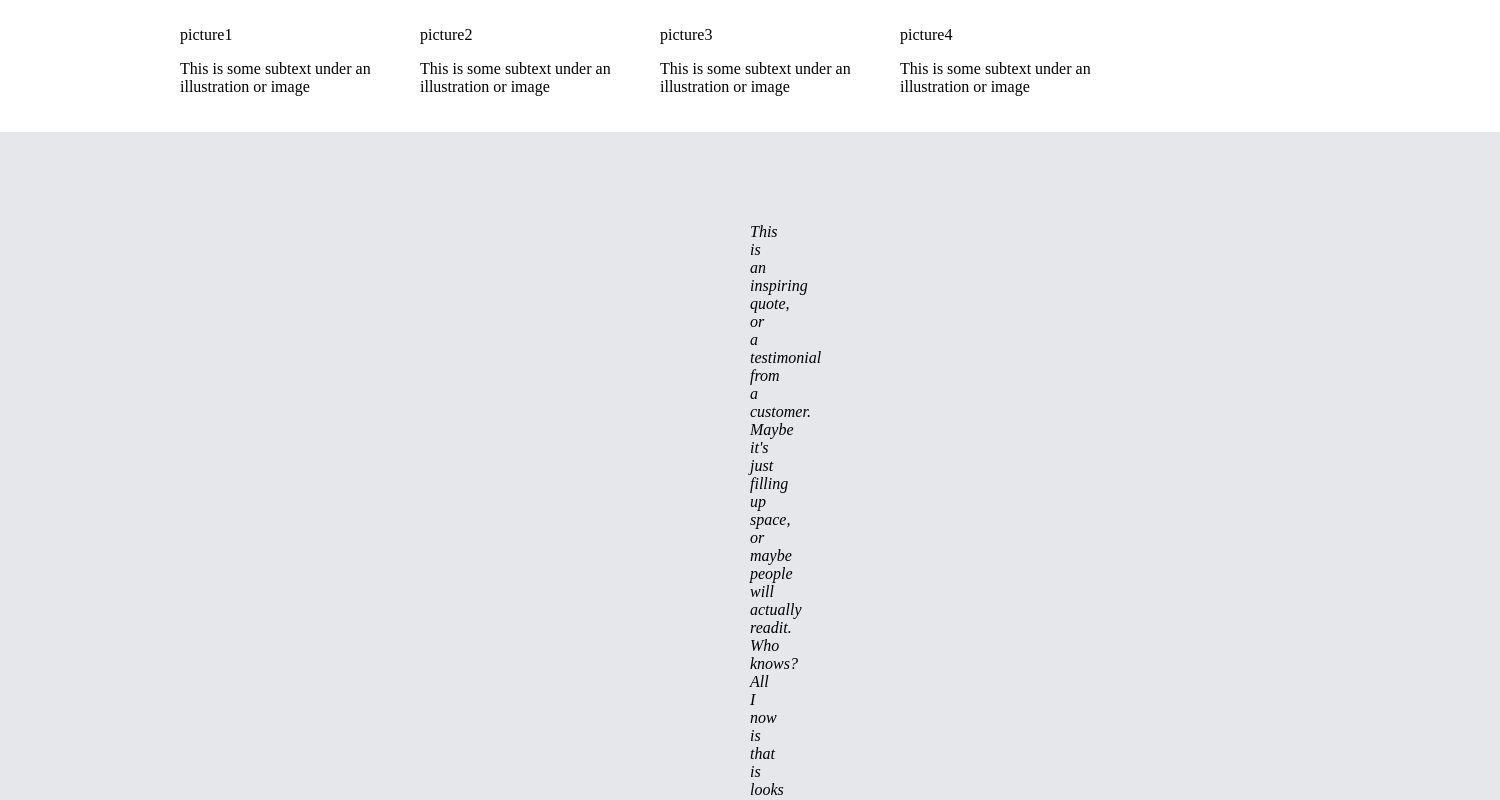
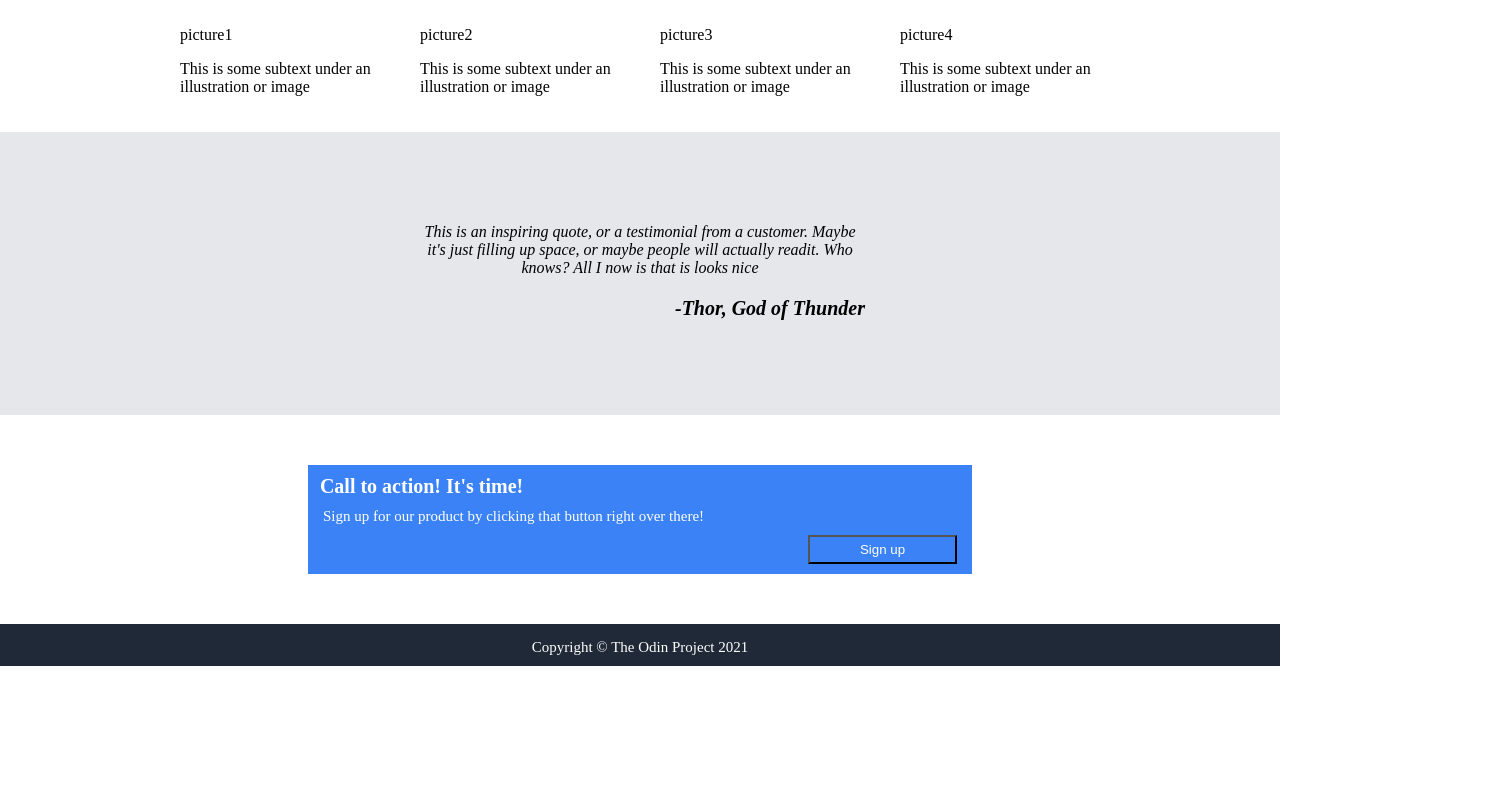
Before and after one commit to arnoxyz/landing-page-template, a plain HTML site: page index.html in a window 1280 px wide. Shown: the part 540-1340 px from the top of the page, 1500 px wide, since content can reach past the window. After the commit the page ends 1206 px from the top, so only its background shows below. Drawn offline with Linux system fonts and the light colour scheme.

Commit message:
add css fixed content3 alignment

```diff
--- a/css/style.css
+++ b/css/style.css
@@ -89,17 +89,21 @@ body{
 
 /*CONTENT3*/
 .content3{
-	padding: 75px 750px;
+	display: flex;
+	padding: 75px 75px;
 	background: #E5E7EB;
 	font-style: italic;
+	justify-content: center;
 }
 
+.quotetext{
+	text-align: center;
+	max-width: 450px;
+}
 .quoteauthor{
 	font-weight: bold;
 	text-align: right;
 	font-size: 20px;
-	padding-top: 0px;
-	margin-top: -25px;
 }
 
 /*CONTENT4*/
--- a/index.html
+++ b/index.html
@@ -53,10 +53,12 @@
 	</div>
 
 	<div class="content3">
-	    <p class="quotetext">
-		This is an inspiring quote, or a testimonial from a customer. Maybe it's just filling up space, or maybe people will actually readit. Who knows? All I now is that is looks nice
-	    </p>
-	    <p class="quoteauthor">-Thor, God of Thunder</p>
+		<div class="content3box">
+		    <p class="quotetext">
+			This is an inspiring quote, or a testimonial from a customer. Maybe it's just filling up space, or maybe people will actually readit. Who knows? All I now is that is looks nice
+		    </p>
+		    <p class="quoteauthor">-Thor, God of Thunder</p>
+		</div>
 	</div>
 
 	<div class="content4">
```
